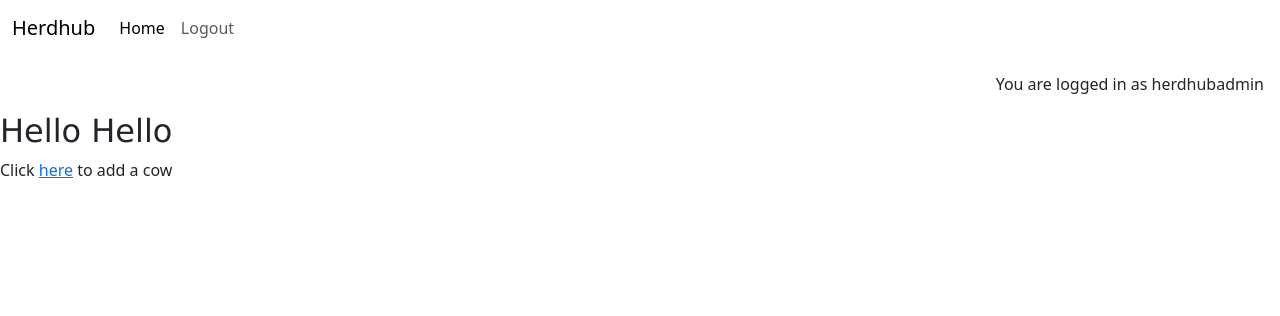
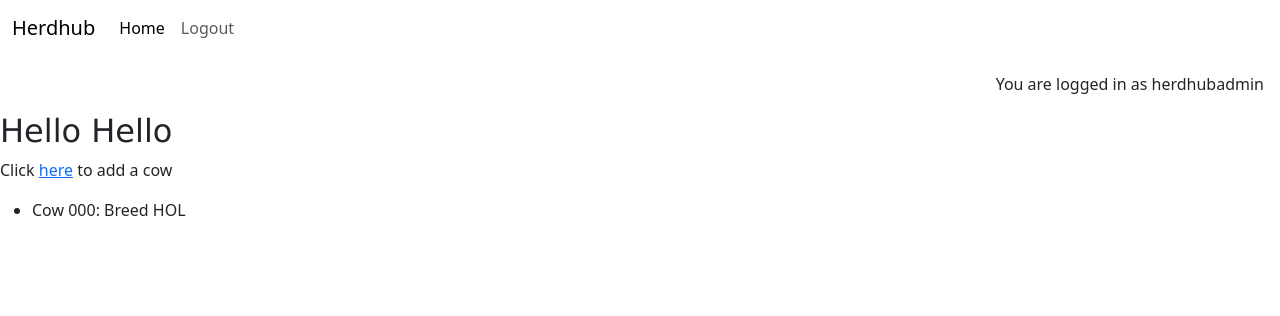
Before and after one commit to cthlbrennan/herdhub, a Django app: page / in a window 1280 px wide. Shown: the top 316 px of the page. Run offline with Django 5.2, Linux system fonts and the light colour scheme; a user stored in the database is signed in; tables that the repository leaves empty hold one stand-in row (values such as "Sample post").

Commit message:
Provide overview of all cows to index

```diff
--- a/herdhub/views.py
+++ b/herdhub/views.py
@@ -7,7 +7,9 @@ from django.contrib.auth.decorators import login_required
 
 # Create your views here.
 def index(request):
-    return render(request, 'index.html')
+    return render(request, 'index.html', {
+        'cows' : Cow.objects.all()
+    })
 
 @login_required
 def add_cow(request):
--- a/templates/index.html
+++ b/templates/index.html
@@ -4,6 +4,11 @@
 <h2>Hello Hello</h2>
 {% if user.is_authenticated %}
 <p>Click <a href="add_cow">here</a> to add a cow</p>
+<ul>
+    {% for cow in cows%}
+    <li>{{cow}}</li>
+    {% endfor %}
+</ul>
 {% else %}
 <p> You need to be logged in.</p>
 {% endif %}
```
